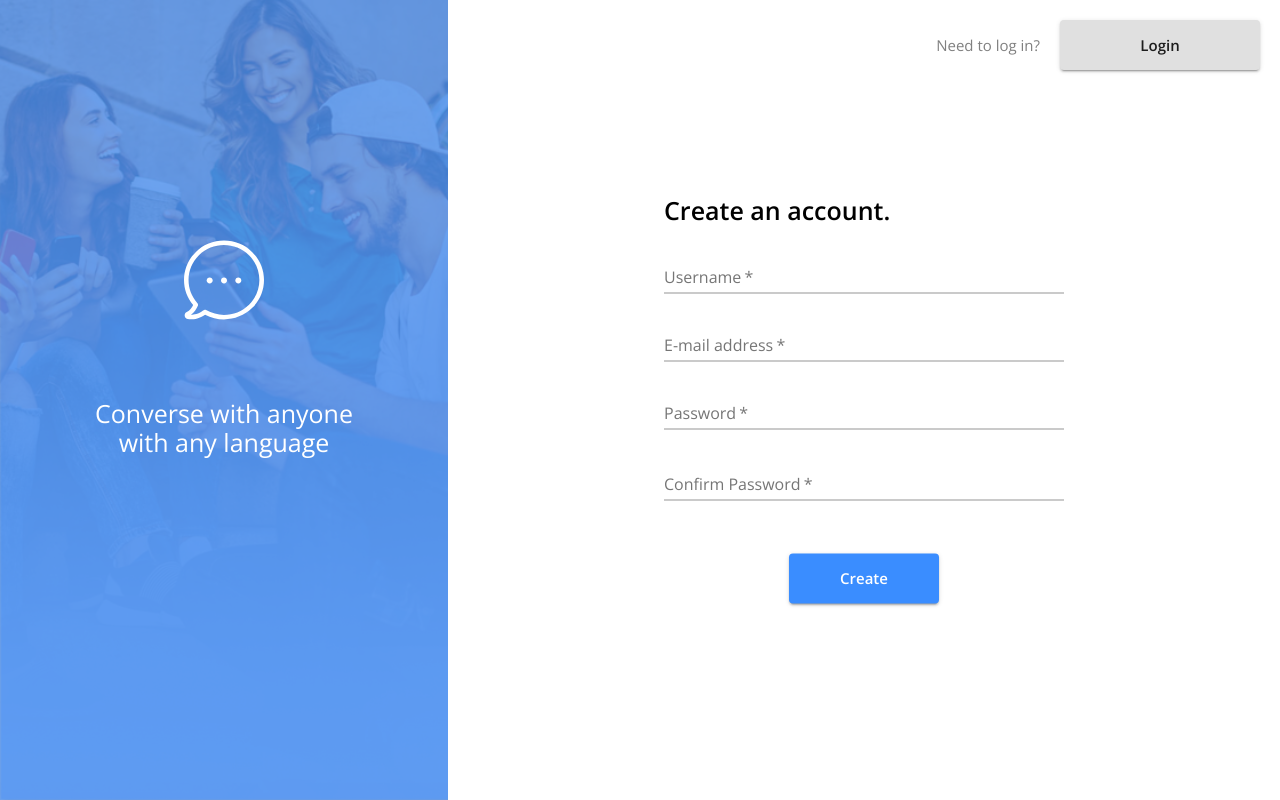
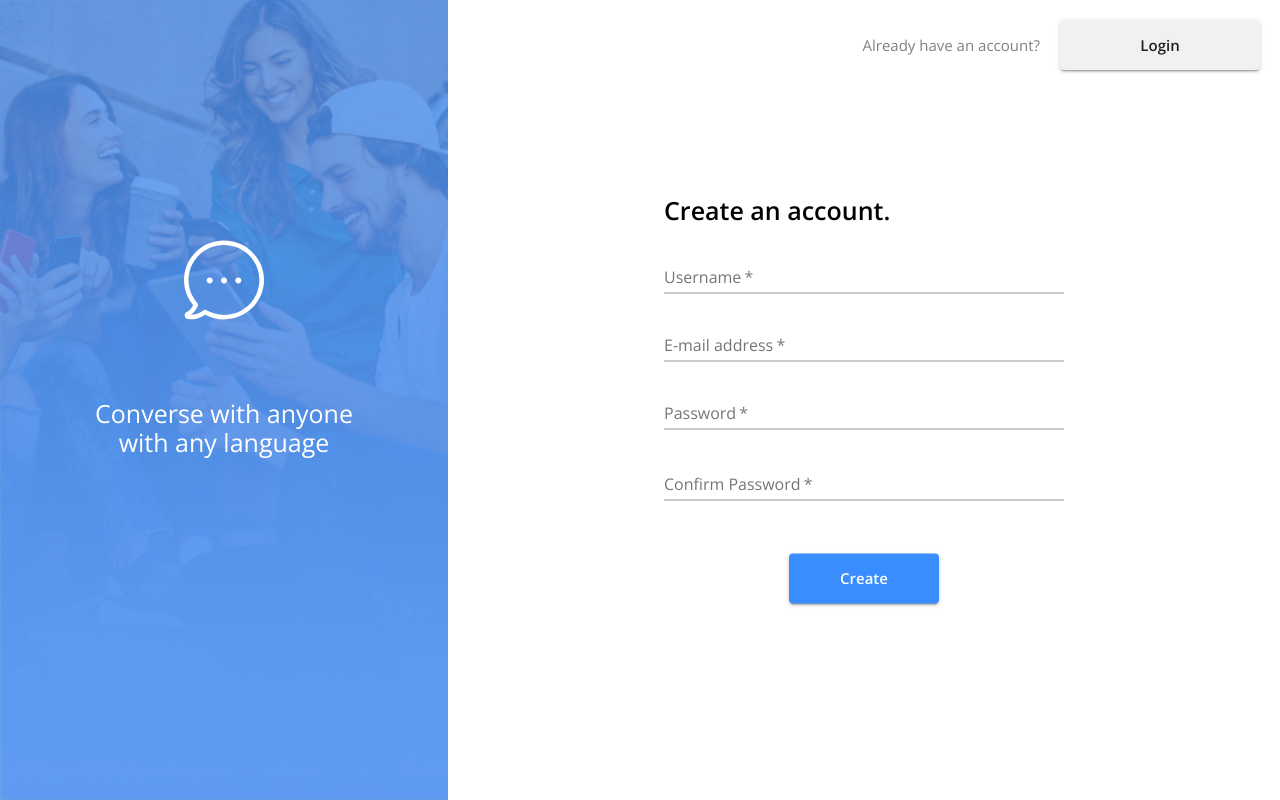
Before and after one commit to Inkshriek/ab1e66, a React (Create React App) app in the folder client/: page / in a window 1280 px wide. Built offline with nearby package versions, Linux system fonts and the light colour scheme; no server answers.

Commit message:
#3 Further adjustments thru suggestions

```diff
--- a/client/src/App.js
+++ b/client/src/App.js
@@ -1,5 +1,5 @@
 import React from "react";
-import { MuiThemeProvider } from "@material-ui/core";
+import { ThemeProvider } from "@material-ui/core";
 import { BrowserRouter } from "react-router-dom";
 import { Provider } from "react-redux";
 import store from "./store";
@@ -10,11 +10,11 @@ import Routes from "./routes";
 function App() {
   return (
     <Provider store={store}>
-      <MuiThemeProvider theme={theme}>
+      <ThemeProvider theme={theme}>
         <BrowserRouter>
           <Routes />
         </BrowserRouter>
-      </MuiThemeProvider>
+      </ThemeProvider>
     </Provider>
   );
 }
--- a/client/src/Login.js
+++ b/client/src/Login.js
@@ -39,7 +39,7 @@ const Login = (props) => {
       <Box className={classes.main}>
         <Grid container item className={classes.topToggle}>
           <Typography className={classes.helperText}>Don't have an account?</Typography>
-          <Button onClick={() => history.push("/register")} className={classes.createAccount} variant="contained">Create account</Button>
+          <Button onClick={() => history.push("/register")} className={classes.createAccount} variant="contained" color="secondary">Create account</Button>
         </Grid>
         <form onSubmit={handleLogin}>
           <Grid className={classes.container}>
--- a/client/src/Signup.js
+++ b/client/src/Signup.js
@@ -47,8 +47,8 @@ const Login = (props) => {
       <Welcome/>
       <Box className={classes.main}>
         <Grid container item className={classes.topToggle}>
-          <Typography className={classes.helperText}>Need to log in?</Typography>
-          <Button onClick={() => history.push("/login")} className={classes.createAccount} variant="contained">Login</Button>
+          <Typography className={classes.helperText}>Already have an account?</Typography>
+          <Button onClick={() => history.push("/login")} className={classes.createAccount} variant="contained" color="secondary">Login</Button>
         </Grid>
         <form onSubmit={handleRegister}>
           <Grid className={classes.container}>
--- a/client/src/Welcome.js
+++ b/client/src/Welcome.js
@@ -1,13 +1,8 @@
 import {
-    Grid,
     Box,
     Typography,
-    Button,
-    FormControl,
-    TextField,
 } from "@material-ui/core";
 import { makeStyles } from "@material-ui/core/styles";
-import createPalette from "@material-ui/core/styles/createPalette";
 
 const useStyles = makeStyles((theme) => ({
     bg: {
--- a/client/src/components/ActiveChat/ActiveChat.js
+++ b/client/src/components/ActiveChat/ActiveChat.js
@@ -1,4 +1,4 @@
-import { React, useState } from "react";
+import { React } from "react";
 import { makeStyles } from "@material-ui/core/styles";
 import { Box } from "@material-ui/core";
 import { Input, Header, Messages } from "./index";
--- a/client/src/themes/theme.js
+++ b/client/src/themes/theme.js
@@ -19,6 +19,6 @@ export const theme = createTheme({
   },
   palette: {
     primary: { main: "#3A8DFF" },
-    secondary: { main: "#B0B0B0" }
+    secondary: { main: "#f1f1f1" }
   }
 });
```
Also changed, not shown: 1 other file (tests, documents, lock files or other folders).
